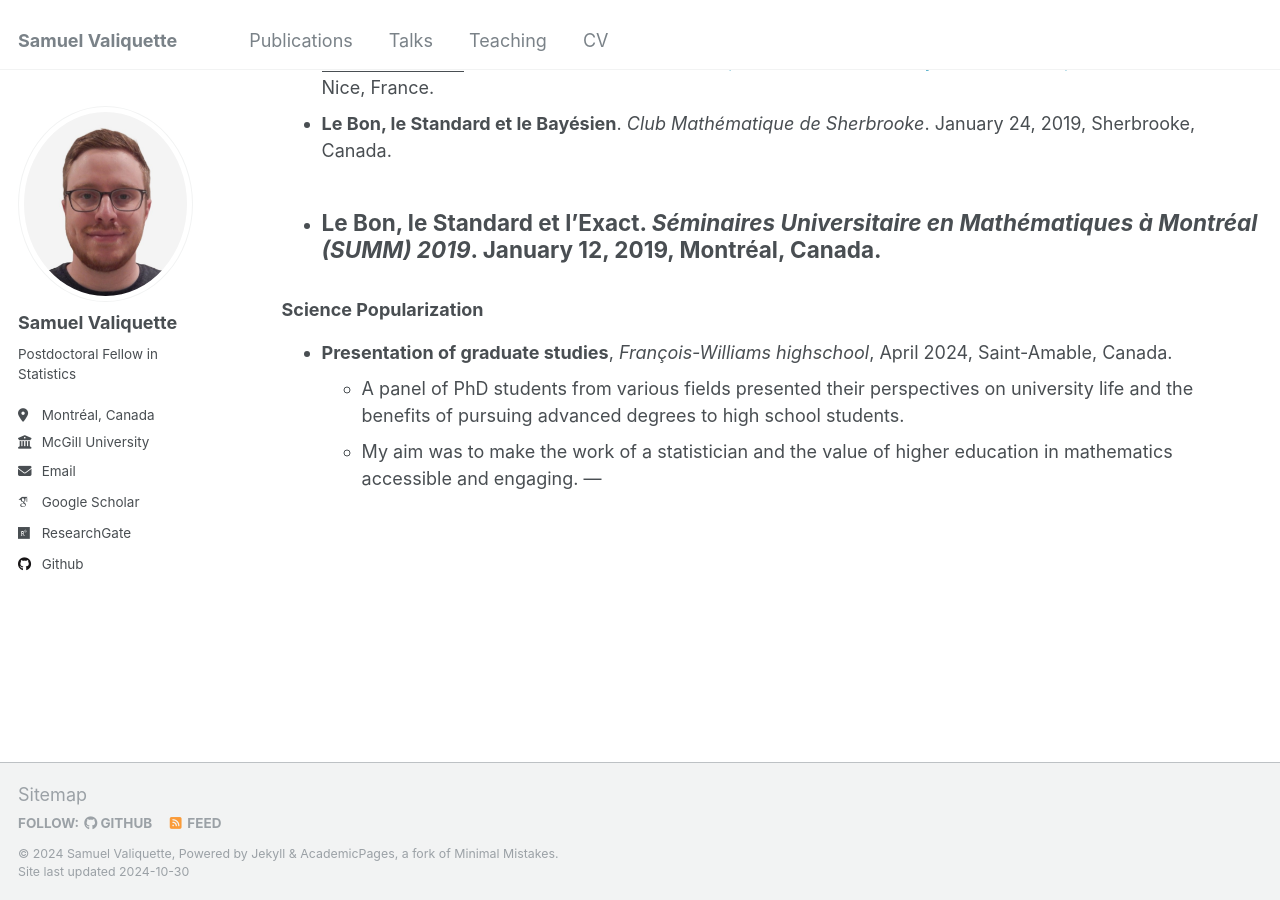
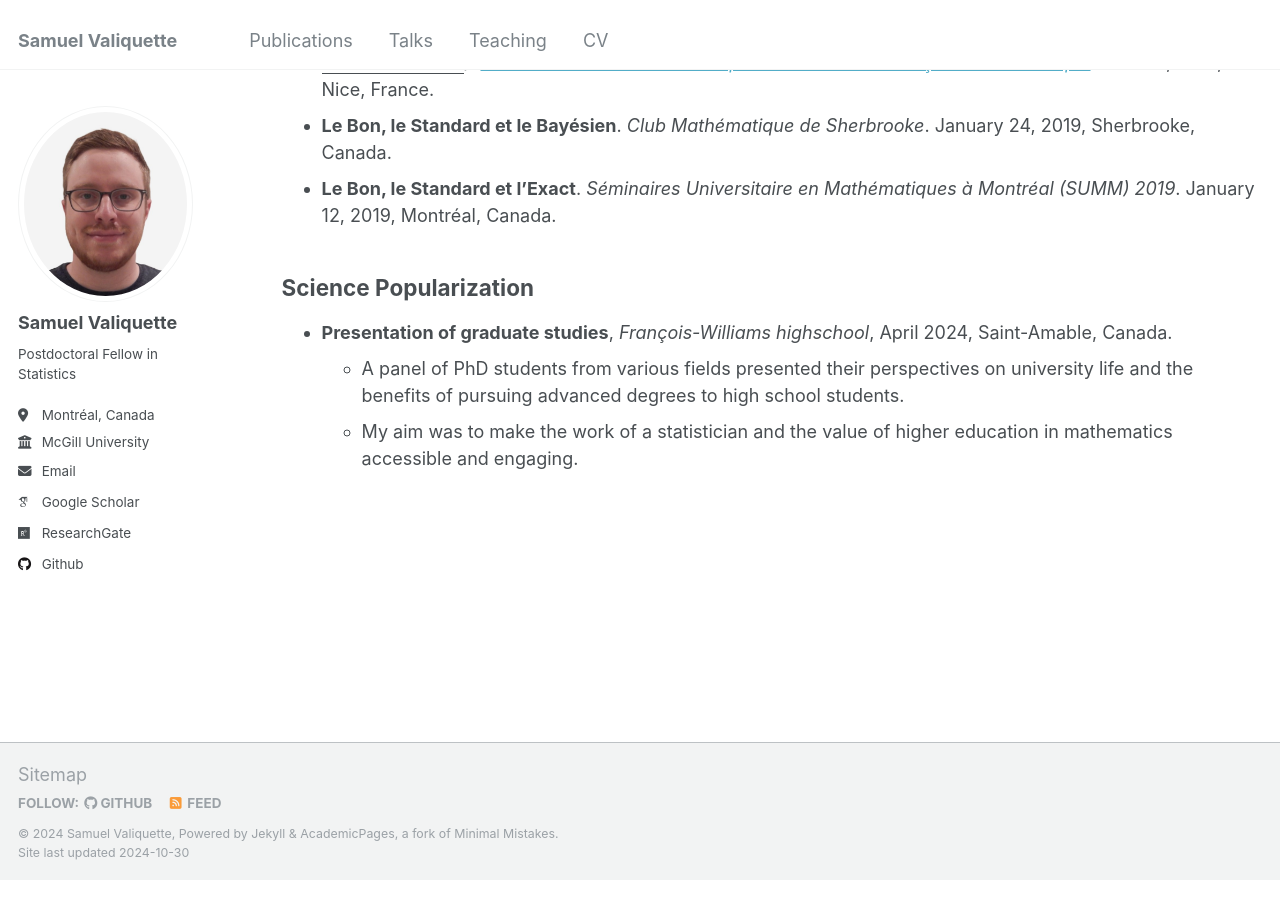
Before and after one commit to s-valiquette/s-valiquette.github.io, a Jekyll site: the page built from _pages/talks.md, in a window 1280 px wide and 900 px high, scrolled down 634 px. Built offline with Jekyll 4.4.1, drawn with Linux system fonts in a browser that asks for light colours; some web fonts are replaced.

```diff
--- a/_pages/talks.md
+++ b/_pages/talks.md
@@ -5,11 +5,10 @@ permalink: /talks/
 author_profile: true
 ---
 
-### Upcoming
+## Upcoming
 - **TBA** (<ins>Invited</ins>). *[McGill Statistics Seminars](https://mcgillstat.github.io/)*. January 17, 2025, Québec, Canada.
----
 
-### Past Talks
+## Past Talks
 - **Comportement extrême des mélanges Poisson** (<ins>Invited</ins>). *[Séminaire du CIMMUL](https://cimmul.fsg.ulaval.ca/event/seminaire-du-cimmul-statistique-simon-valiquette/)*. September 27, 2024, Québec, Canada.
 - **Modèle multivarié discret Tree Pólya Splitting** (<ins>Invited</ins>). *[Rencontres Scientifiques Montpellier-Sherbrooke](http://s-valiquette.github.io/files/colloque_statistique_UdeS_UM_2024.pdf)*. June 20, 2024, Sherbrooke, Canada.
 - **Multivariate Discrete Tree Pólya Splitting Distributions**. *[2024 SSC Annual Meeting](https://ssc.ca/en/meeting/annual/presentation/multivariate-discrete-tree-polya-splitting-distributions)*. June 4, 2024, St-John’s, Canada.
@@ -18,10 +17,8 @@ author_profile: true
 - **Choix de la loi d’intensité dans les mélanges de Poisson basé sur la théorie des valeurs extrêmes** (<ins>Virtual due to COVID-19</ins>). *[52èmes Journées de Statistiques de la Société Française de Statistique](https://jds2021.sciencesconf.org/program/details.html)*. June 10, 2021, Nice, France.
 - **Le Bon, le Standard et le Bayésien**. *Club Mathématique de Sherbrooke*. January 24, 2019, Sherbrooke, Canada.
 - **Le Bon, le Standard et l’Exact**. *Séminaires Universitaire en Mathématiques à Montréal (SUMM) 2019*. January 12, 2019, Montréal, Canada.
----
 
-### Science Popularization
+## Science Popularization
 - **Presentation of graduate studies**, *François-Williams highschool*, April 2024, Saint-Amable, Canada.
   * A panel of PhD students from various fields presented their perspectives on university life and the benefits of pursuing advanced degrees to high school students.
   * My aim was to make the work of a statistician and the value of higher education in mathematics accessible and engaging.
- ---
```
